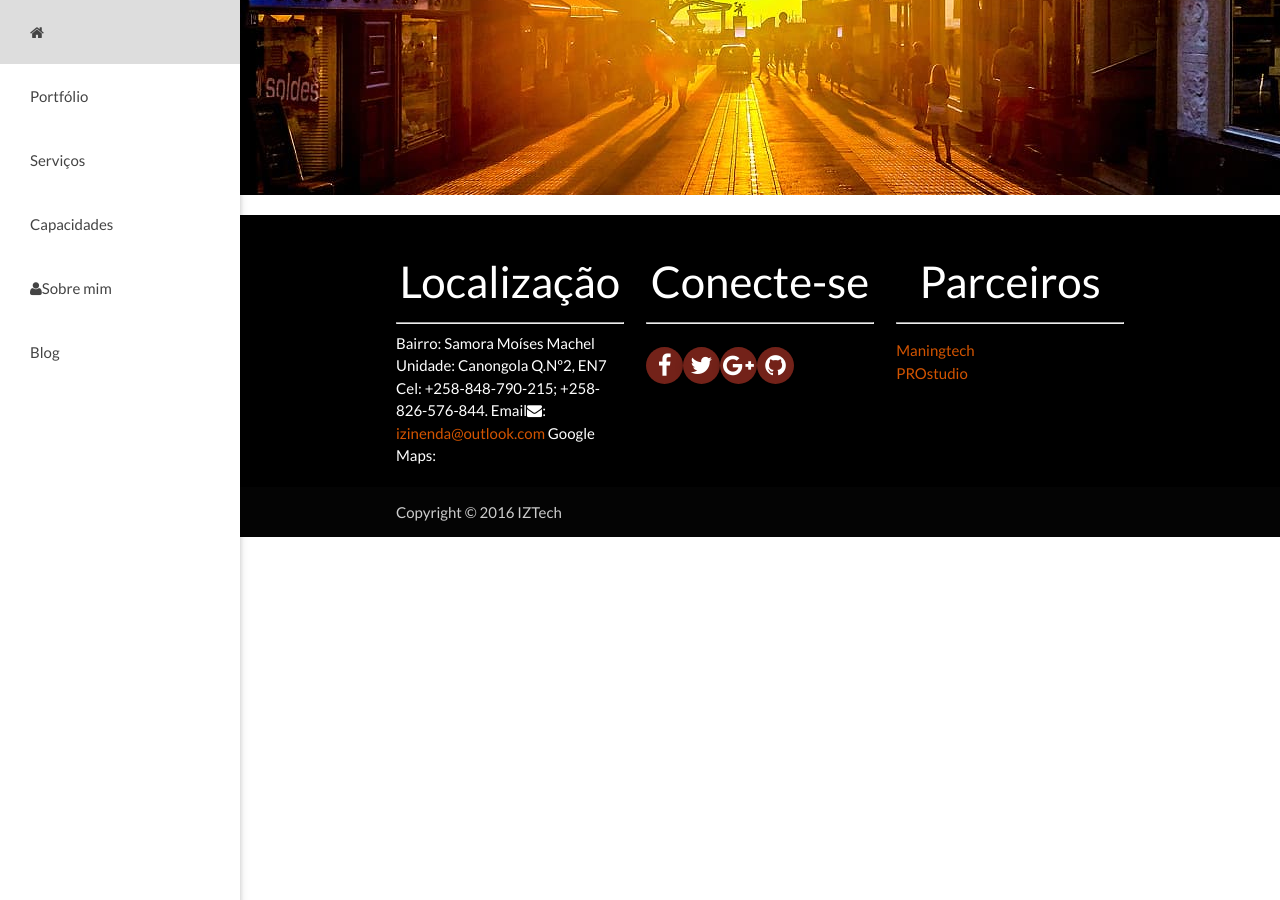
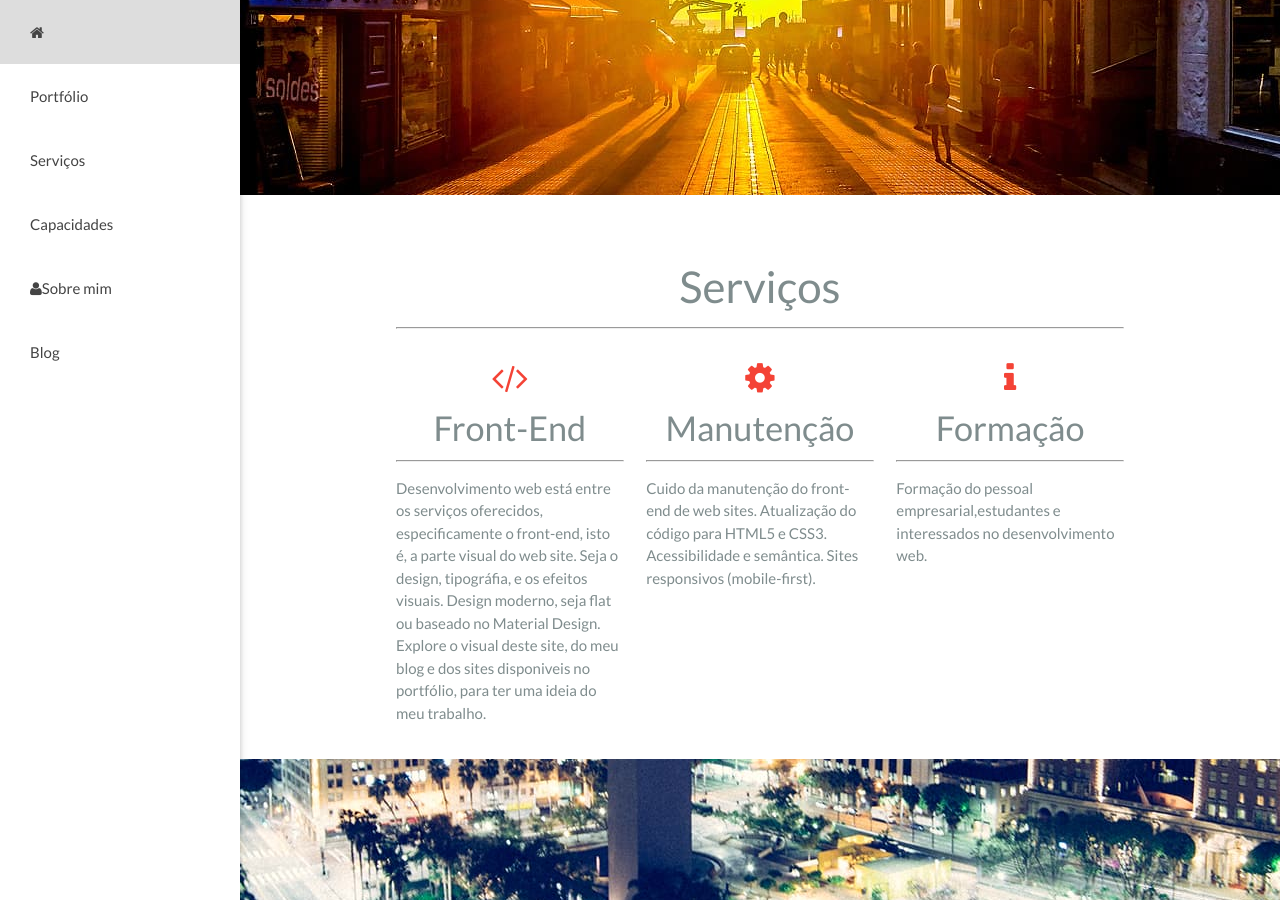
Before and after one commit to Zinenda/iztech, a Jekyll site: the page built from index.md, in a window 1280 px wide and 900 px high, scrolled down 1603 px. Built offline with Jekyll 4.4.1, drawn with Linux system fonts in a browser that asks for light colours.

Commit message:
servicos

```diff
--- /dev/null
+++ b/_includes/servicos.html
@@ -0,0 +1,52 @@
+<section id="servicos">
+    <section class="container">
+        <br><br>
+        <h3 class="center light">Serviços</h3>
+        <hr class="star">
+
+        <div class="row">
+            <article class="col s12 l4">
+                <div class="icon-block">
+                    <h4 class="center red-text"><i class="fa fa-lg fa-code"></i></h4>
+                </div>
+                <h4 class="center light">Front-End</h4>
+                <hr>
+                    <p class="light">
+                        Desenvolvimento web está entre os serviços oferecidos, especificamente o front-end, isto é, a parte visual do web site.
+                        Seja o design, tipográfia, e os efeitos visuais.
+                        Design moderno, seja flat ou baseado no Material Design.
+                        Explore o visual deste site, do meu blog e dos sites disponiveis no portfólio, para ter uma ideia do meu trabalho.
+                    </p>
+            </article>
+
+            <article class="col s12 l4">
+                <div class="icon-block">
+                    <h4 class="center red-text"><i class="fa fa-lg fa-gear"></i></h4>
+                </div>
+                <h4 class="center light">Manutenção</h4>
+                <hr>
+                <p class="light">
+                    Cuido da manutenção do front-end de web sites.
+                    Atualização do código para HTML5 e CSS3.
+                    Acessibilidade e semântica.
+                    Sites responsivos (mobile-first).
+                </p>
+            </article>
+
+            <article class="col s12 l4">
+                <div class="icon-block">
+                    <h4 class="center red-text"><i class="fa fa-lg fa-info"></i></h4>
+                </div>
+                <h4 class="center light">Formação</h4>
+                <hr>
+                <p class="light">
+                    Formação do pessoal empresarial,estudantes e interessados no desenvolvimento web.
+                </p>
+            </article>
+        </div>
+    </section><!-- section container -->
+</section>
+
+<div class="parallax-container">
+    <div class="parallax"><img src="assets/img/parallax/city-lights-night-rooftop.jpg" alt="Parallax"></div>
+</div>
--- a/index.md
+++ b/index.md
@@ -7,3 +7,5 @@ layout: default
 {% include header.html %}
 
 {% include portfolio.html %}
+
+{% include servicos.html %}
```
Also changed, not shown: assets/img/parallax/city-lights-night-rooftop.jpg (added).
